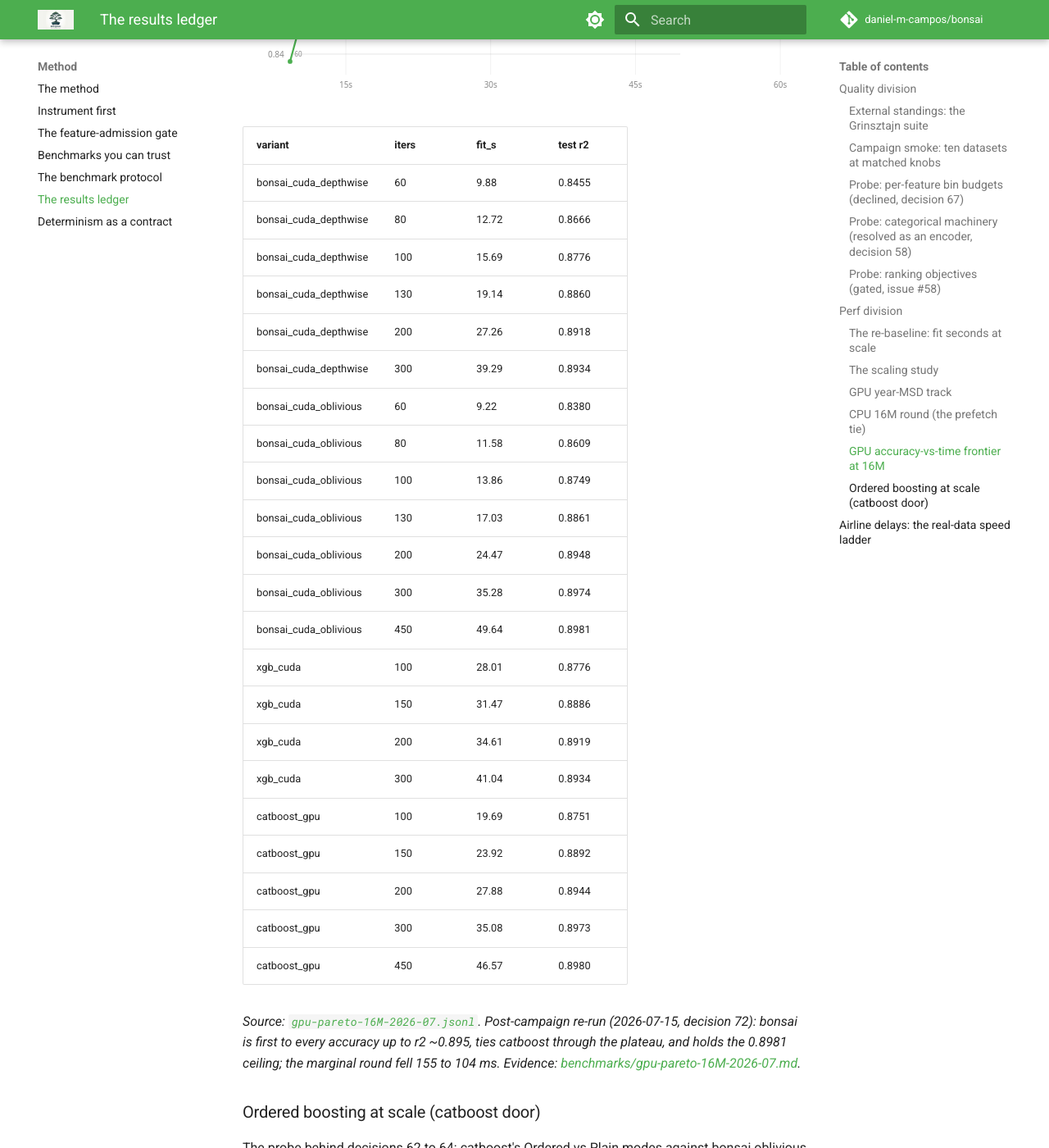
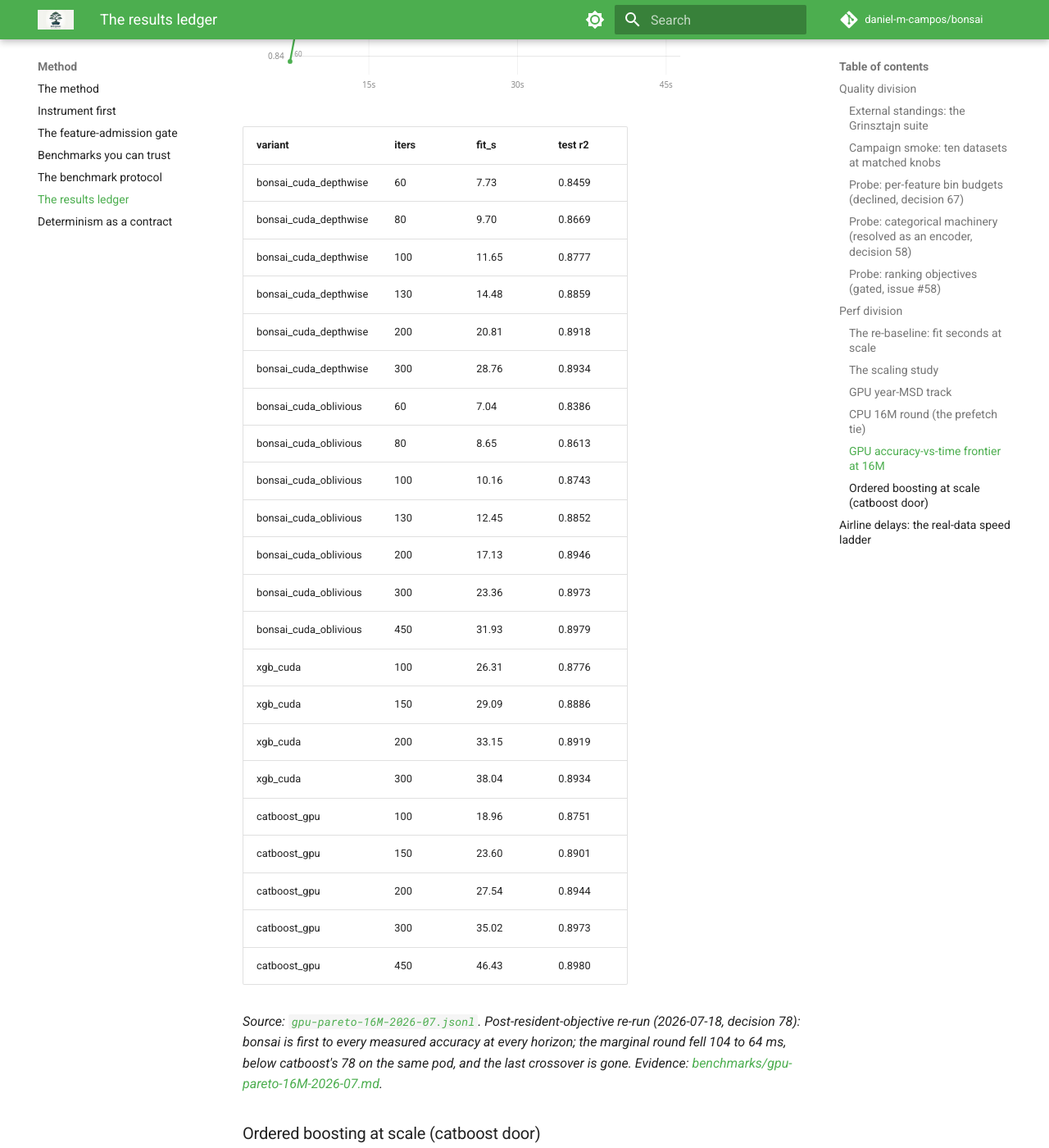
Before and after one commit to daniel-m-campos/bonsai, an MkDocs documentation site: the page built from docs/method/results.md, in a window 1280 px wide and 1400 px high, scrolled down 10478 px. Shown: the whole window at 82% size. Built offline with MkDocs 1.6.1 and Material for MkDocs 9.7.7, drawn with Linux system fonts in a browser that asks for light colours; comment, search, counter and statistics services are not loaded.

Commit message:
bench(frontier): re-run post decision 77; the last crossover is gone (decision 78)
Supersedes the pareto artifacts in place: oblivious 104 to 64 ms/round,
depthwise 121 to 88, same-pod controls fleet-stable (catboost 76 to 78,
xgboost 65 to 59). bonsai's marginal round is now cheaper than catboost's
and the frontier is unconditional at every measured horizon for the
eligible regime. Ledger regenerated, check green.

Claude-Session: https://claude.ai/code/session_01SfgWZ7ftZV7aJJh87NXR72

```diff
--- a/docs/method/results.md
+++ b/docs/method/results.md
@@ -239,30 +239,30 @@ Latest run per device on the YearPredictionMSD pipeline benchmark (full history
 
 | variant | iters | fit_s | test r2 |
 |---|---|---|---|
-| bonsai_cuda_depthwise | 60 | 9.88 | 0.8455 |
-| bonsai_cuda_depthwise | 80 | 12.72 | 0.8666 |
-| bonsai_cuda_depthwise | 100 | 15.69 | 0.8776 |
-| bonsai_cuda_depthwise | 130 | 19.14 | 0.8860 |
-| bonsai_cuda_depthwise | 200 | 27.26 | 0.8918 |
-| bonsai_cuda_depthwise | 300 | 39.29 | 0.8934 |
-| bonsai_cuda_oblivious | 60 | 9.22 | 0.8380 |
-| bonsai_cuda_oblivious | 80 | 11.58 | 0.8609 |
-| bonsai_cuda_oblivious | 100 | 13.86 | 0.8749 |
-| bonsai_cuda_oblivious | 130 | 17.03 | 0.8861 |
-| bonsai_cuda_oblivious | 200 | 24.47 | 0.8948 |
-| bonsai_cuda_oblivious | 300 | 35.28 | 0.8974 |
-| bonsai_cuda_oblivious | 450 | 49.64 | 0.8981 |
-| xgb_cuda | 100 | 28.01 | 0.8776 |
-| xgb_cuda | 150 | 31.47 | 0.8886 |
-| xgb_cuda | 200 | 34.61 | 0.8919 |
-| xgb_cuda | 300 | 41.04 | 0.8934 |
-| catboost_gpu | 100 | 19.69 | 0.8751 |
-| catboost_gpu | 150 | 23.92 | 0.8892 |
-| catboost_gpu | 200 | 27.88 | 0.8944 |
-| catboost_gpu | 300 | 35.08 | 0.8973 |
-| catboost_gpu | 450 | 46.57 | 0.8980 |
+| bonsai_cuda_depthwise | 60 | 7.73 | 0.8459 |
+| bonsai_cuda_depthwise | 80 | 9.70 | 0.8669 |
+| bonsai_cuda_depthwise | 100 | 11.65 | 0.8777 |
+| bonsai_cuda_depthwise | 130 | 14.48 | 0.8859 |
+| bonsai_cuda_depthwise | 200 | 20.81 | 0.8918 |
+| bonsai_cuda_depthwise | 300 | 28.76 | 0.8934 |
+| bonsai_cuda_oblivious | 60 | 7.04 | 0.8386 |
+| bonsai_cuda_oblivious | 80 | 8.65 | 0.8613 |
+| bonsai_cuda_oblivious | 100 | 10.16 | 0.8743 |
+| bonsai_cuda_oblivious | 130 | 12.45 | 0.8852 |
+| bonsai_cuda_oblivious | 200 | 17.13 | 0.8946 |
+| bonsai_cuda_oblivious | 300 | 23.36 | 0.8973 |
+| bonsai_cuda_oblivious | 450 | 31.93 | 0.8979 |
+| xgb_cuda | 100 | 26.31 | 0.8776 |
+| xgb_cuda | 150 | 29.09 | 0.8886 |
+| xgb_cuda | 200 | 33.15 | 0.8919 |
+| xgb_cuda | 300 | 38.04 | 0.8934 |
+| catboost_gpu | 100 | 18.96 | 0.8751 |
+| catboost_gpu | 150 | 23.60 | 0.8901 |
+| catboost_gpu | 200 | 27.54 | 0.8944 |
+| catboost_gpu | 300 | 35.02 | 0.8973 |
+| catboost_gpu | 450 | 46.43 | 0.8980 |
 
-*Source: [`gpu-pareto-16M-2026-07.jsonl`](../../benchmarks/results/gpu-pareto-16M-2026-07.jsonl). Post-campaign re-run (2026-07-15, decision 72): bonsai is first to every accuracy up to r2 ~0.895, ties catboost through the plateau, and holds the 0.8981 ceiling; the marginal round fell 155 to 104 ms. Evidence: [benchmarks/gpu-pareto-16M-2026-07.md](../../benchmarks/gpu-pareto-16M-2026-07.md).*
+*Source: [`gpu-pareto-16M-2026-07.jsonl`](../../benchmarks/results/gpu-pareto-16M-2026-07.jsonl). Post-resident-objective re-run (2026-07-18, decision 78): bonsai is first to every measured accuracy at every horizon; the marginal round fell 104 to 64 ms, below catboost's 78 on the same pod, and the last crossover is gone. Evidence: [benchmarks/gpu-pareto-16M-2026-07.md](../../benchmarks/gpu-pareto-16M-2026-07.md).*
 
 ### Ordered boosting at scale (catboost door)
 
```
Also changed, not shown: benchmarks/gpu-pareto-16M-2026-07.md (+15 -15 lines), docs/decisions.md (+8 -0 lines), docs/method/assets/gpu-pareto-16M.svg, 2 other files.
